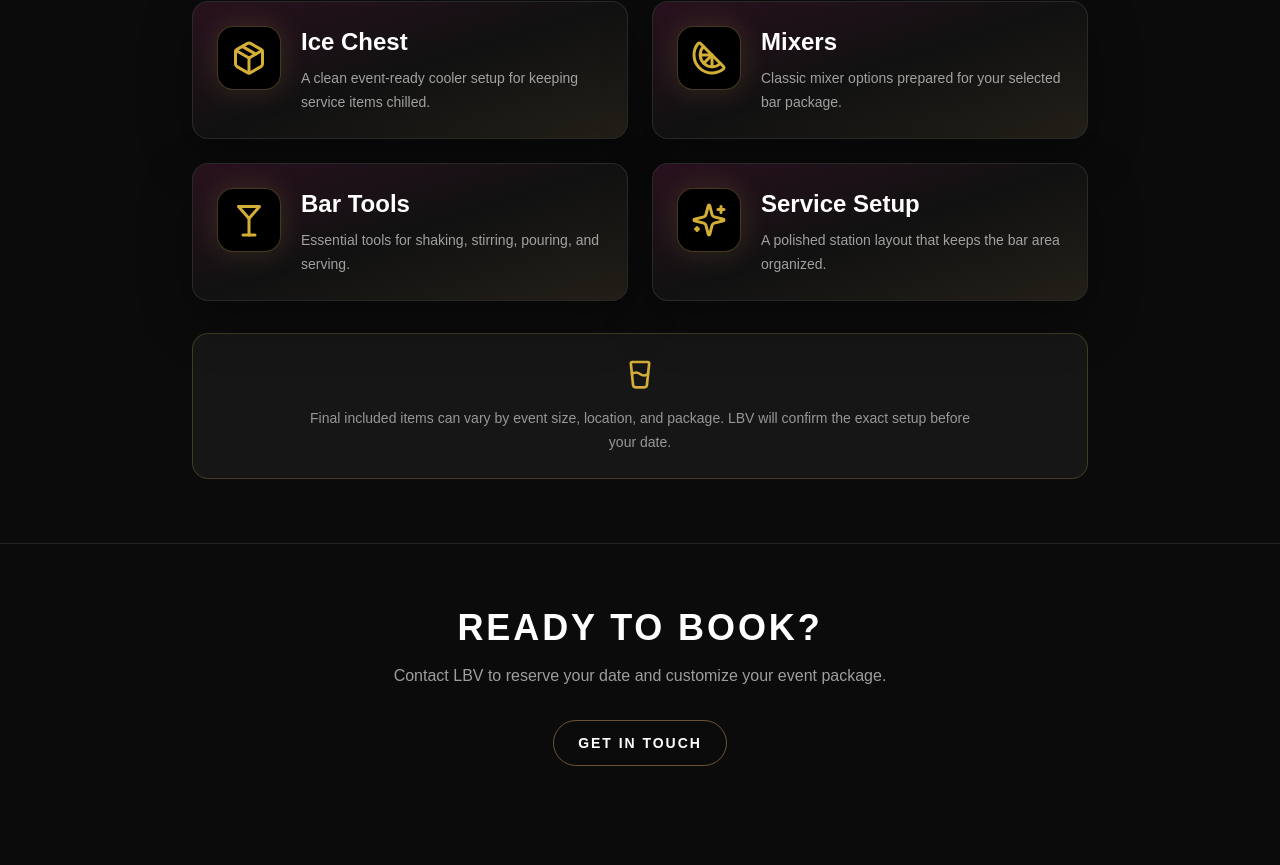
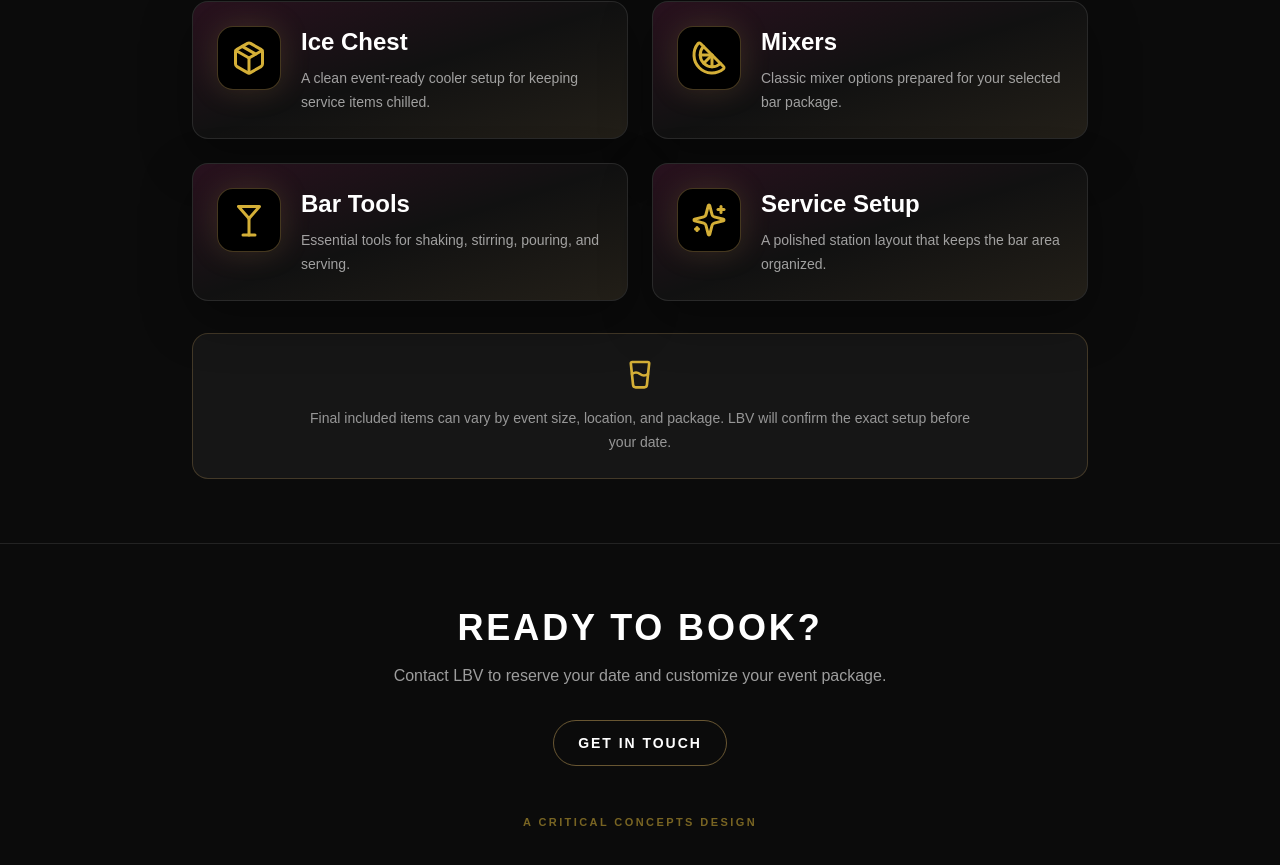
Before and after one commit to LocallyUniversal/LBV-Bartending, a Next.js app: page /on-us in a window 1280 px wide. Shown: the part 409-1274 px from the top of the page. Before the commit the page ends 1239 px from the top, so only its background shows below. Built offline with nearby package versions, Linux system fonts and the light colour scheme.

Commit message:
Add CritiCal Concepts design credit

```diff
--- a/src/components/ready-to-book.tsx
+++ b/src/components/ready-to-book.tsx
@@ -17,6 +17,9 @@ export function ReadyToBook() {
         >
           Get in Touch
         </a>
+        <p className="mt-12 text-[11px] font-semibold uppercase tracking-[0.22em] text-[#d4af37]/55">
+          A CritiCal Concepts Design
+        </p>
       </div>
     </section>
   );
```
Also changed, not shown: 1 other file (tests, documents, lock files or other folders).
